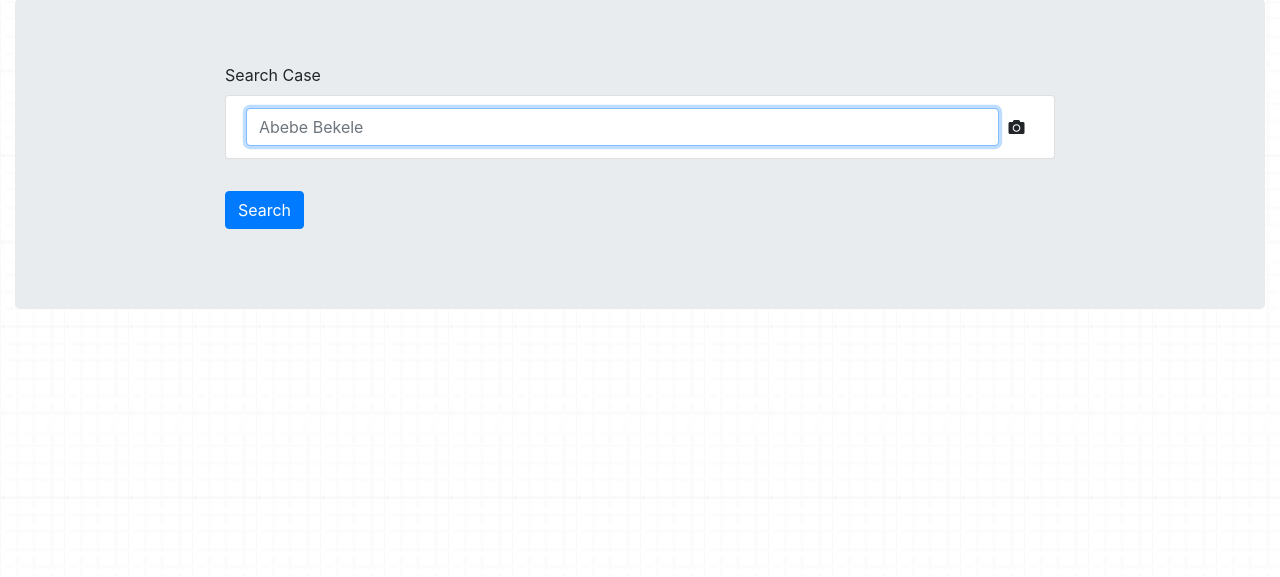
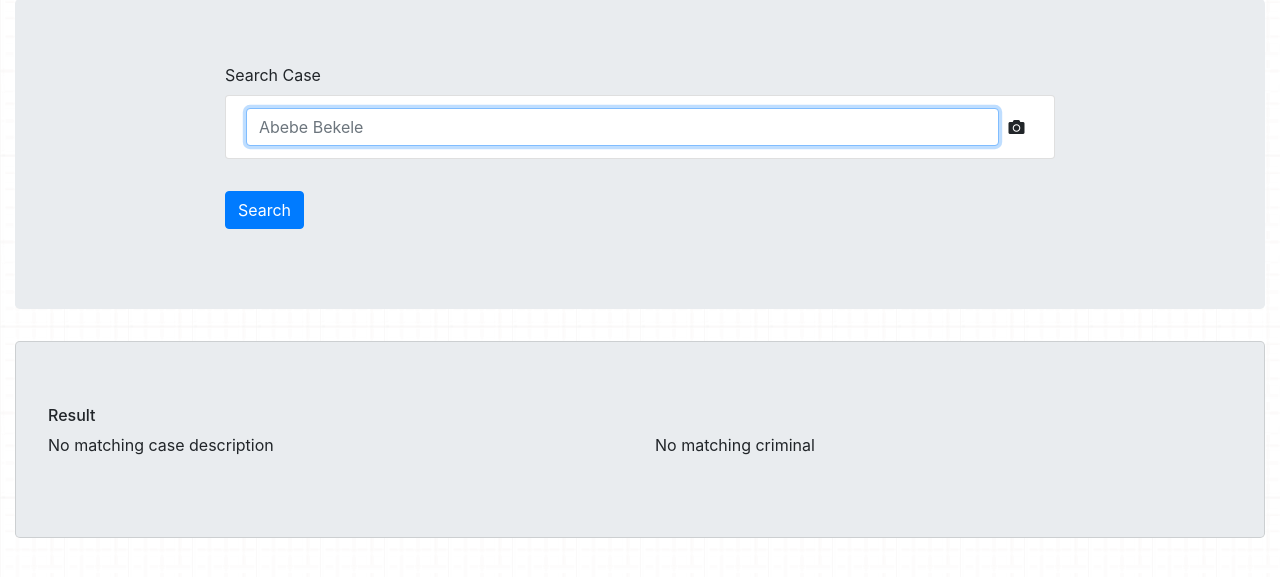
Before and after one commit to tyamlak/crs, a Django app: page /case/search in a window 1280 px wide. Shown: the part 81-658 px from the top of the page. Run offline with Django 3.2, Linux system fonts and the light colour scheme; some libraries are stand-ins or nearby versions.

Commit message:
add search result

```diff
--- a/case/templates/case/search.html
+++ b/case/templates/case/search.html
@@ -9,7 +9,8 @@ Search Case
     integrity="sha384-lZN37f5QGtY3VHgisS14W3ExzMWZxybE1SJSEsQp9S+oqd12jhcu+A56Ebc1zFSJ" crossorigin="anonymous">
 
 <div class="jumbotron">
-    <form action="/case/imgsearch" method="POST" enctype="multipart/form-data" class="mx-auto" style="width: 70%;">
+    <form action="/case/search" method="POST" enctype="multipart/form-data" id="searchForm" class="mx-auto"
+        style="width: 70%;">
         {% csrf_token %}
         <div class="form-group">
             <label for="search">Search Case </label>
@@ -39,26 +40,36 @@ Search Case
 
         <input type="submit" class="btn btn-primary mt-3" value="Search">
 </div>
-<!-- <div class="form-group">
-            Filter:
-            <div class="form-check-inline">
-                <label class="form-check-label">
-                    <input type="radio" checked class="form-check-input" name="filter" value="">None
-                </label>
-            </div>
-            <div class="form-check-inline">
-                <label class="form-check-label">
-                    <input type="radio" class="form-check-input" name="filter" value="">Search for name
-                </label>
-            </div>
-        </div> -->
 </form>
 </div>
-
+<div class="card jumbotron">
+    <h6>Result</h6>
+    <div class="row">
+        <div class="col">
+            {% for case in case_set %}
+            <a href="{% url "case-detail" case.pk%}">
+                <p>{{ case.description }}</p>
+            </a>
+            {% empty %}
+            <p>No matching case description</p>
+            {% endfor %}
+        </div>
+        <div class="col">
+            {% for criminal in criminal_set %}
+            <a href="{% url "criminal" criminal.pk%}">
+                <p>{{ criminal.full_name }}</p>
+            </a>
+            {% empty %}
+            <p>No matching criminal</p>
+            {% endfor %}
+        </div>
+    </div>
+</div>
 <script>
     function showUpload() {
         let tab = document.getElementsByClassName('uploadTab');
         let searchInput = document.getElementsByClassName('search');
+        document.getElementById('searchForm').action = "/case/imgsearch";
         if (tab[0].style.display === "none") {
             tab[0].style.display = "block";
             tab[1].style.display = "block";
@@ -77,6 +88,7 @@ Search Case
     function closeBtn() {
         let tab = document.getElementsByClassName('uploadTab');
         let searchInput = document.getElementsByClassName('search');
+        document.getElementById('searchForm').action = "/case/search";
         tab[0].style.display = "none";
         tab[1].style.display = "none";
         searchInput[0].style.display = "block";
```
